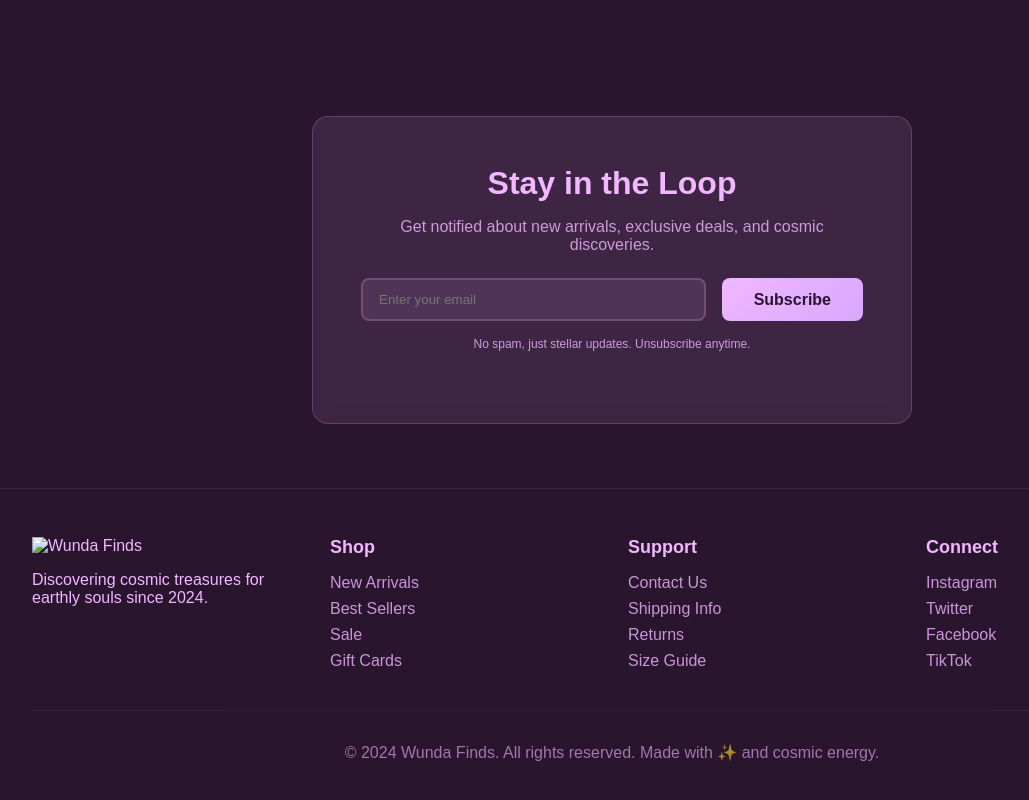
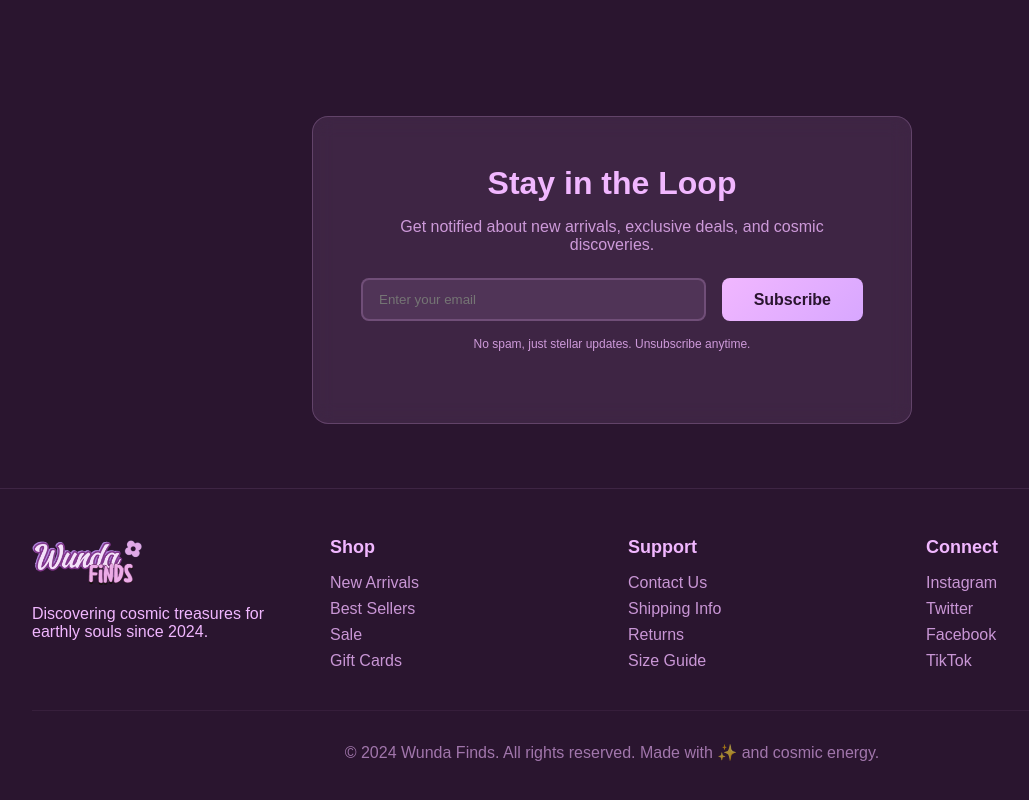
Before and after one commit to iamwiredu/wundafinds2, a plain HTML site: page index.html in a window 1280 px wide. Shown: the part 1702-2502 px from the top of the page, without its empty margins (28-1057 px from the left). Drawn offline with Linux system fonts and the light colour scheme.

Commit message:
Update index.html

```diff
--- a/index.html
+++ b/index.html
@@ -696,7 +696,7 @@
         <div class="container">
             <div class="footer-grid">
                 <div class="footer-section">
-                    <img src="/wunda-finds-logo.png" alt="Wunda Finds" class="logo" style="margin-bottom: 16px;">
+                    <img src="images/logo.png" alt="Wunda Finds" class="logo" style="margin-bottom: 16px;">
                     <p>Discovering cosmic treasures for earthly souls since 2024.</p>
                 </div>
 
```
